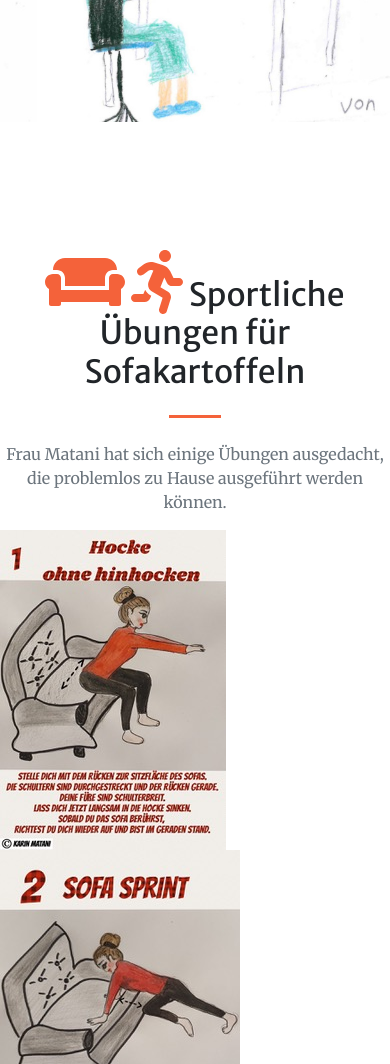
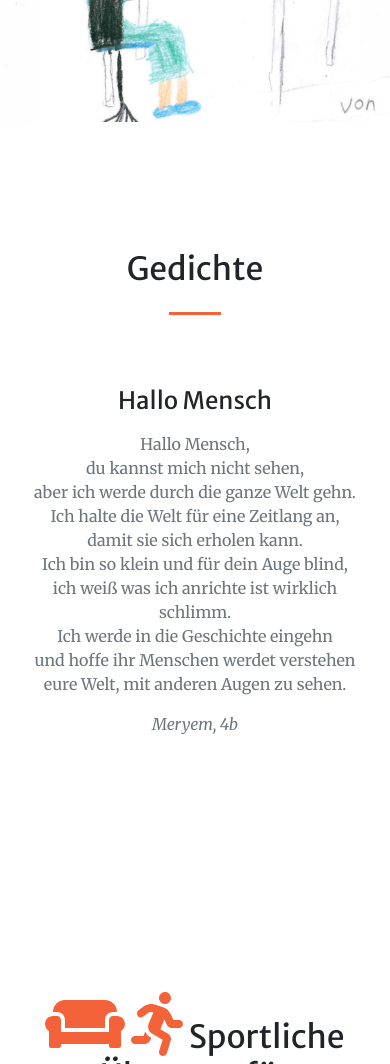
Before and after one commit to elternfuereltern/elternfuereltern.github.io, a plain HTML site: page src.muenzi/index.html in a window 390 px wide. Shown: the part 3520-4584 px from the top of the page. Drawn offline with nearby package versions, Linux system fonts and the light colour scheme.

Commit message:
Gedichte

```diff
--- a/src.muenzi/index.html
+++ b/src.muenzi/index.html
@@ -29,6 +29,7 @@
 					<li class="nav-item"><a class="nav-link js-scroll-trigger" href="#about">Über uns</a></li>
 					<li class="nav-item"><a class="nav-link js-scroll-trigger" href="#info">Informationen</a></li>
 					<li class="nav-item"><a class="nav-link js-scroll-trigger" href="#portfolio">Galerie</a></li>
+					<li class="nav-item"><a class="nav-link js-scroll-trigger" href="#gedichte">Gedichte</a></li>
 					<li class="nav-item"><a class="nav-link js-scroll-trigger" href="#uebungen">Übungen</a></li>
 					<li class="nav-item"><a class="nav-link js-scroll-trigger" href="#services">Services</a></li>
 					<li class="nav-item"><a class="nav-link js-scroll-trigger" href="#classes">Klassen</a></li>
@@ -151,6 +152,56 @@
 							<div class="project-name">Home Office</div>
 						</div>
 					</a>
+				</div>
+			</div>
+		</div>
+	</section>
+
+	<!-- Information section-->
+	<section class="page-section" id="gedichte">
+		<div class="container">
+			<h2 class="text-center mt-0">Gedichte</h2>
+			<hr class="divider my-4" />
+			<div class="row justify-content-md-center">
+				<div class="col-md-6 text-center">
+					<div class="mt-5">
+						<h3 class="h4 mb-2">Hallo Mensch</h3>
+						<p></p>
+						<p class="text-muted mb-0">
+							Hallo Mensch,
+						</p>
+						<p class="text-muted mb-0">
+							du kannst mich nicht sehen,
+						</p>
+						<p class="text-muted mb-0">
+							aber ich werde durch die ganze Welt gehn.
+						</p>
+						<p class="text-muted mb-0">
+							Ich halte die Welt für eine Zeitlang an,
+						</p>
+						<p class="text-muted mb-0">
+							damit sie sich erholen kann.
+						</p>
+						<p class="text-muted mb-0">
+							Ich bin so klein und für dein Auge blind,
+						</p>
+						<p class="text-muted mb-0">
+							ich weiß was ich anrichte ist wirklich schlimm.
+						</p>
+						<p class="text-muted mb-0">
+							Ich werde in die Geschichte eingehn
+						</p>
+						<p class="text-muted mb-0">
+							und hoffe ihr Menschen werdet verstehen
+						</p>
+						<p class="text-muted mb-0">
+							eure Welt, mit anderen Augen zu sehen.
+						</p>
+						<p></p>
+						<p class="text-muted mb-0">
+							<i>Meryem, 4b</i>
+						</p>
+					</div>
 				</div>
 			</div>
 		</div>
```
